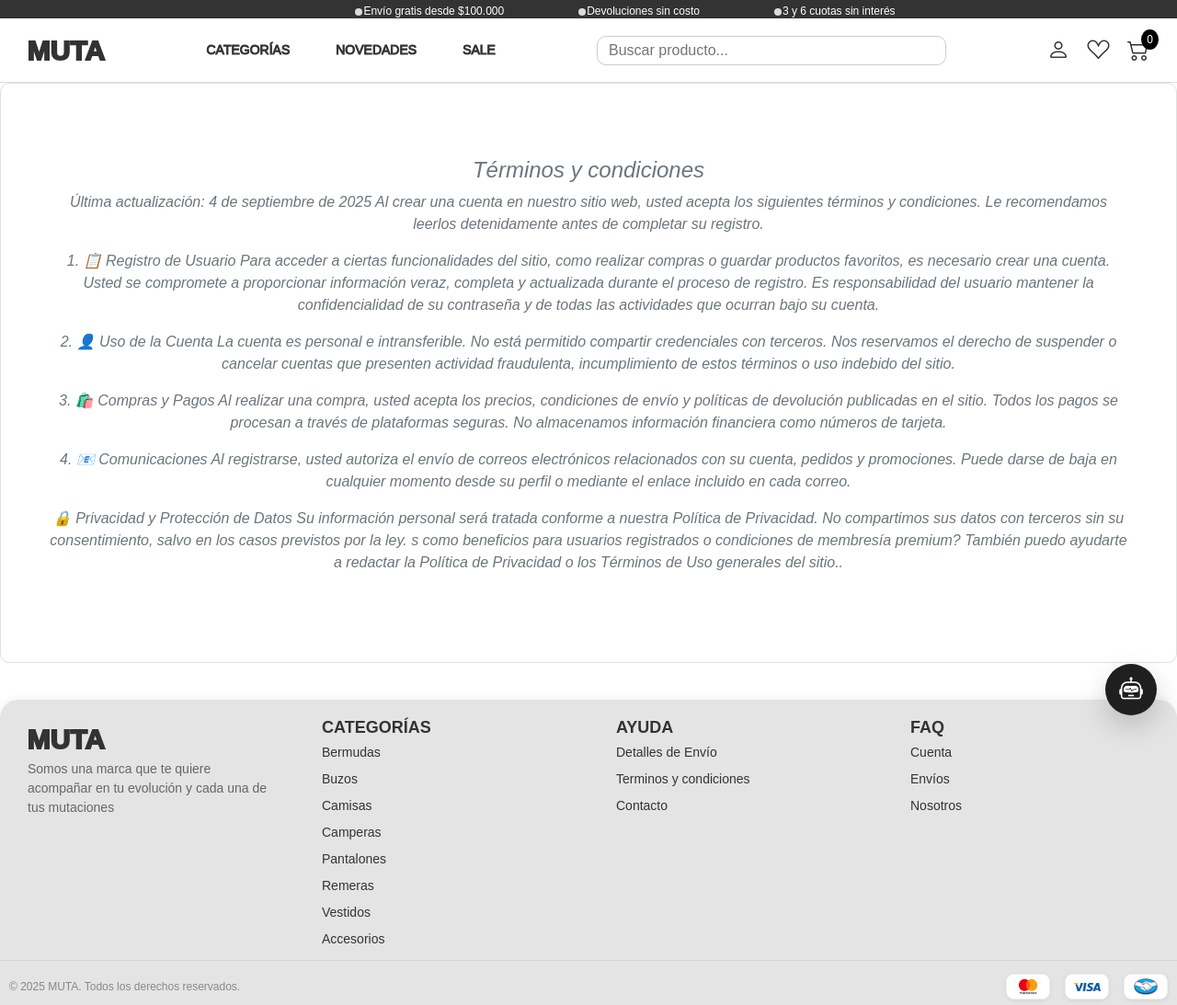
After one commit to ProyectoMuta/Muta, a PHP site: page /terminos.html in a window 1280 px wide. The commit adds this page. Shown: the whole page at 92% size. Run offline with PHP 8.4, Linux system fonts and the light colour scheme.

Commit message:
Vista terminos y condiciones , detalle envios y nosotros
Vista terminos y condiciones , detalle envios y nosotros

```diff
--- a/componentesHTML/footer.html
+++ b/componentesHTML/footer.html
@@ -3,7 +3,7 @@
   <div class="footer-content">
 
     <div class="footer-logo">
-      <a href="#" class="footer-logo-title">MUTA</a>
+      <a href="index.html" class="footer-logo-title">MUTA</a>
       <p>Somos una marca que te quiere acompañar en tu evolución y cada una de tus mutaciones</p>
     </div>
 
@@ -24,9 +24,8 @@
     <div class="footer-AYUDA">
       <h4>AYUDA</h4>
       <ul>
-        <li><a href="#">Detalles de Envío</a></li>
-        <li><a href="#">Terminos y condiciones</a></li>
-        <li><a href="#">Política de privacidad</a></li>
+        <li><a href="detalle_envio.html">Detalles de Envío</a></li>
+        <li><a href="terminos.html">Terminos y condiciones</a></li>
         <li><a href="#">Contacto</a></li>
       </ul>
     </div>
@@ -35,8 +34,8 @@
       <h4>FAQ</h4>
       <ul>
         <li><a href="#">Cuenta</a></li>
-        <li><a href="#">Envíos</a></li>
-        <li><a href="#">Nosotros</a></li>
+        <li><a href="detalle_envio.html">Envíos</a></li>
+        <li><a href="nosotros.html">Nosotros</a></li>
       </ul>
     </div>
 
--- a/css/nuevo_producto_mantenimiento.css
+++ b/css/nuevo_producto_mantenimiento.css
@@ -7,10 +7,10 @@
     background-color: #ffffff;
     border: 1px solid #e0e0e0;
     border-radius: 8px;
-      padding: 15px 30px 25px 30px; /* Ajusta el padding para que coincida con la imagen */
+    padding: 15px 30px 25px 30px; /* Ajusta el padding para que coincida con la imagen */
     box-shadow: 0 2px 5px rgba(0, 0, 0, 0.05);
     margin-bottom: 20px; /* Espacio debajo de la tarjeta */
-     margin-top: 0;
+    margin-top: 0;
 
 }
 
--- a/css/soporte_mantenimiento.css
+++ b/css/soporte_mantenimiento.css
@@ -139,8 +139,13 @@ textarea.form-control {
 }
 
 .col-12 {
-    flex-basis: 100%; /* Ocupa todo el ancho en pantallas pequeñas */
-    max-width: 100%;
+     margin-left: 0;
+    width: 100%;
+    display: flex;
+    gap: 10px; /* Espacio entre botones */
+    align-items: center;
+    margin-top: 15px;
+
 }
 /* Estilo para el input de tipo file */
 input[type="file"] {
@@ -198,3 +203,94 @@ input[type="file"] {
     margin-top: 10px; /* Un poco de espacio entre "Inventario" y "Tipo de talle" */
     margin-bottom: 20px; /* Más espacio debajo del select de tipo de talle */
 }
+
+ .admin-section {
+            background-color: #f8f9fa;
+            border-radius: 10px;
+            padding: 30px;
+            margin-bottom: 30px;
+            font-family: 'NATS' ,sans-serif;
+             width: 100%;
+            max-width: none;
+
+        }
+
+        .user-section {
+            background-color: #ffffff;
+            border: 1px solid #e0e0e0;
+            border-radius: 10px;
+            padding: 30px;
+        }
+
+        .brand-card {
+            background: linear-gradient(135deg, #667eea 0%, #764ba2 100%);
+            color: white;
+            border-radius: 15px;
+            padding: 25px;
+            margin-bottom: 20px;
+            box-shadow: 0 8px 25px rgba(0,0,0,0.15);
+            transition: transform 0.3s ease;
+        }
+
+        .brand-card:hover {
+            transform: translateY(-5px);
+        }
+
+        .brand-name {
+            font-size: 1.8rem;
+            font-weight: bold;
+            margin-bottom: 15px;
+        }
+
+        .brand-description {
+            font-size: 1.1rem;
+            line-height: 1.6;
+            opacity: 0.9;
+        }
+
+        .no-brands {
+            text-align: center;
+            color: #6c757d;
+            font-style: italic;
+            padding: 50px 20px;
+        }
+
+        .btn-save {
+            background:#6c6c6c;
+            color: #eaeaea;
+            border: none;
+            transition: all 0.3s ease;
+        }
+
+        .btn-save:hover {
+            transform: translateY(-2px);
+            box-shadow: 0 5px 15px rgba(40, 167, 69, 0.3);
+        }
+
+        .success-alert {
+            background-color: #d4edda;
+            color: #155724;
+            border: 1px solid #c3e6cb;
+            border-radius: 8px;
+            padding: 15px;
+            margin: 15px 0;
+            display: none;
+        }
+
+        .section-title {
+            color: #495057;
+            border-bottom: 3px solid #007bff;
+            padding-bottom: 10px;
+            margin-bottom: 25px;
+        }
+
+
+.container-fluid{
+width: 100%;
+            max-width: none;
+}
+.card.span-2 {
+    width: 100%;
+    max-width: none;
+    margin-top: 50px;
+}
--- /dev/null
+++ b/terminos.html
@@ -0,0 +1,87 @@
+<!DOCTYPE html>
+<html lang="en">
+<head>
+    <meta charset="UTF-8">
+    <meta name="viewport" content="width=device-width, initial-scale=1.0">
+    <title>Termino y condiciones</title>
+    <title>MUTA</title>
+    <meta name="description" content="MUTA - Tienda online de ropa. Descubre nuestras últimas novedades y ofertas.">
+
+
+      <!-- Estilos globales -->
+    <link rel="stylesheet" href="css/global.css">
+    <link rel="stylesheet" href="css/navbar.css">
+    <link rel="stylesheet" href="css/footer.css">
+    <link rel="stylesheet" href="css/acceso-usuario.css">
+
+    <!-- Librerías externas -->
+    <link href="https://cdn.jsdelivr.net/npm/bootstrap@5.3.8/dist/css/bootstrap.min.css" rel="stylesheet" integrity="sha384-sRIl4kxILFvY47J16cr9ZwB07vP4J8+LH7qKQnuqkuIAvNWLzeN8tE5YBujZqJLB" crossorigin="anonymous">
+    <script src="https://cdn.jsdelivr.net/npm/bootstrap@5.3.8/dist/js/bootstrap.bundle.min.js" integrity="sha384-FKyoEForCGlyvwx9Hj09JcYn3nv7wiPVlz7YYwJrWVcXK/BmnVDxM+D2scQbITxI" crossorigin="anonymous"></script>
+    <link rel="stylesheet" href="https://cdn.jsdelivr.net/npm/bootstrap-icons@1.10.5/font/bootstrap-icons.css">
+
+    <!-- Estilos específicos de esta página -->
+    <link rel="stylesheet" href="css/hero.css">
+    <link rel="stylesheet" href="css/carousel-categorias.css">
+    <link rel="stylesheet" href="css/carousel-novedades.css">
+    <link rel="stylesheet" href="css/cart.css">
+    <link rel="stylesheet" href="css/soporte_mantenimiento.css">
+
+    <!-- Favicon -->
+    <link rel="icon" type="image/png" href="img/favicon.jpeg">
+
+</head>
+<body>
+    <div id="navbar"></div>
+
+      <main>
+
+              <div class="user-section">
+
+            <div id="brandsContainer">
+                <div class="no-brands">
+                    <i class="fas fa-box-open fa-3x mb-3"></i>
+                    <h4>Términos y condiciones</h4>
+                    <p>Última actualización: 4 de septiembre de 2025
+
+Al crear una cuenta en nuestro sitio web, usted acepta los siguientes términos y condiciones. Le recomendamos leerlos detenidamente antes de completar su registro.
+</p>
+<p>
+1. 📋 Registro de Usuario
+Para acceder a ciertas funcionalidades del sitio, como realizar compras o guardar productos favoritos, es necesario crear una cuenta.
+Usted se compromete a proporcionar información veraz, completa y actualizada durante el proceso de registro.
+Es responsabilidad del usuario mantener la confidencialidad de su contraseña y de todas las actividades que ocurran bajo su cuenta.
+</p>
+<p>
+2. 👤 Uso de la Cuenta
+La cuenta es personal e intransferible. No está permitido compartir credenciales con terceros.
+Nos reservamos el derecho de suspender o cancelar cuentas que presenten actividad fraudulenta, incumplimiento de estos términos o uso indebido del sitio.
+</p>
+<p>
+3. 🛍️ Compras y Pagos
+Al realizar una compra, usted acepta los precios, condiciones de envío y políticas de devolución publicadas en el sitio.
+Todos los pagos se procesan a través de plataformas seguras. No almacenamos información financiera como números de tarjeta.
+</p>
+<p>
+4. 📧 Comunicaciones
+Al registrarse, usted autoriza el envío de correos electrónicos relacionados con su cuenta, pedidos y promociones. Puede darse de baja en cualquier momento desde su perfil o mediante el enlace incluido en cada correo.
+</p>
+<p> 🔒 Privacidad y Protección de Datos
+Su información personal será tratada conforme a nuestra Política de Privacidad.
+No compartimos sus datos con terceros sin su consentimiento, salvo en los casos previstos por la ley.
+s como beneficios para usuarios registrados o condiciones de membresía premium? También puedo ayudarte a redactar la Política de Privacidad o los Términos de Uso generales del sitio..</p>
+                </div>
+            </div>
+        </div>
+    </div>
+  </main>
+    <div id="acceso-usuario"></div>
+
+  <div id="footer"></div>
+  <div id="chatbot"></div> <!--se carga el chatbot-->
+
+  <!-- Script que carga componentes -->
+  <script src="js/componente-loader.js"></script>
+   <script src="js/nosotros.js"></script>
+
+</body>
+</html>
```
Also changed, not shown: detalle_envio.html (added, +63 -0 lines), js/nosotros.js (added, +232 -0 lines), nosotros.html (added, +60 -0 lines), soporte_mantenimiento.html (+64 -4 lines).
